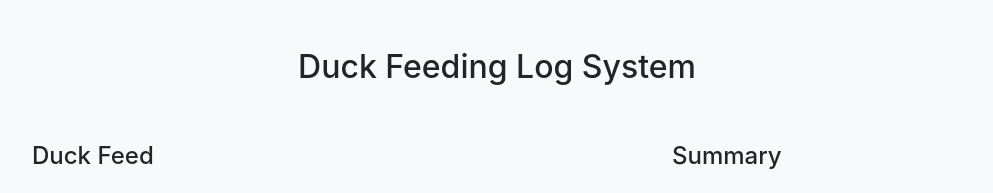
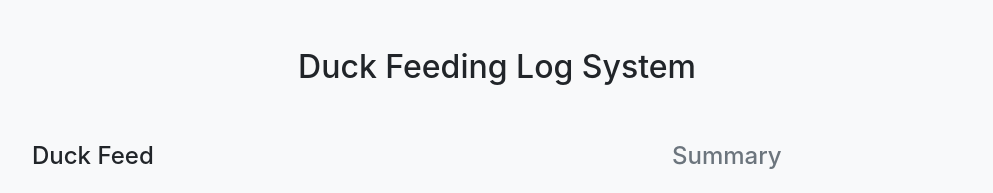
Before and after one commit to sunkibaek/duck-frontend, a Next.js app: page / in a window 1280 px wide. Shown: the top 193 px of the page, without its empty margins (143-1136 px from the left). Built offline with nearby package versions, Linux system fonts and the light colour scheme.

Commit message:
Edit to de-highlight minor title

```diff
--- a/screens/Main/Summary.tsx
+++ b/screens/Main/Summary.tsx
@@ -3,7 +3,7 @@ import SummaryItem from "./SummaryItem";
 
 const Summary = () => (
   <aside>
-    <h4 className="mb-4">Summary</h4>
+    <h4 className="mb-4 text-muted">Summary</h4>
 
     <div className="card">
       <ul className="list-group list-group-flush">
```
